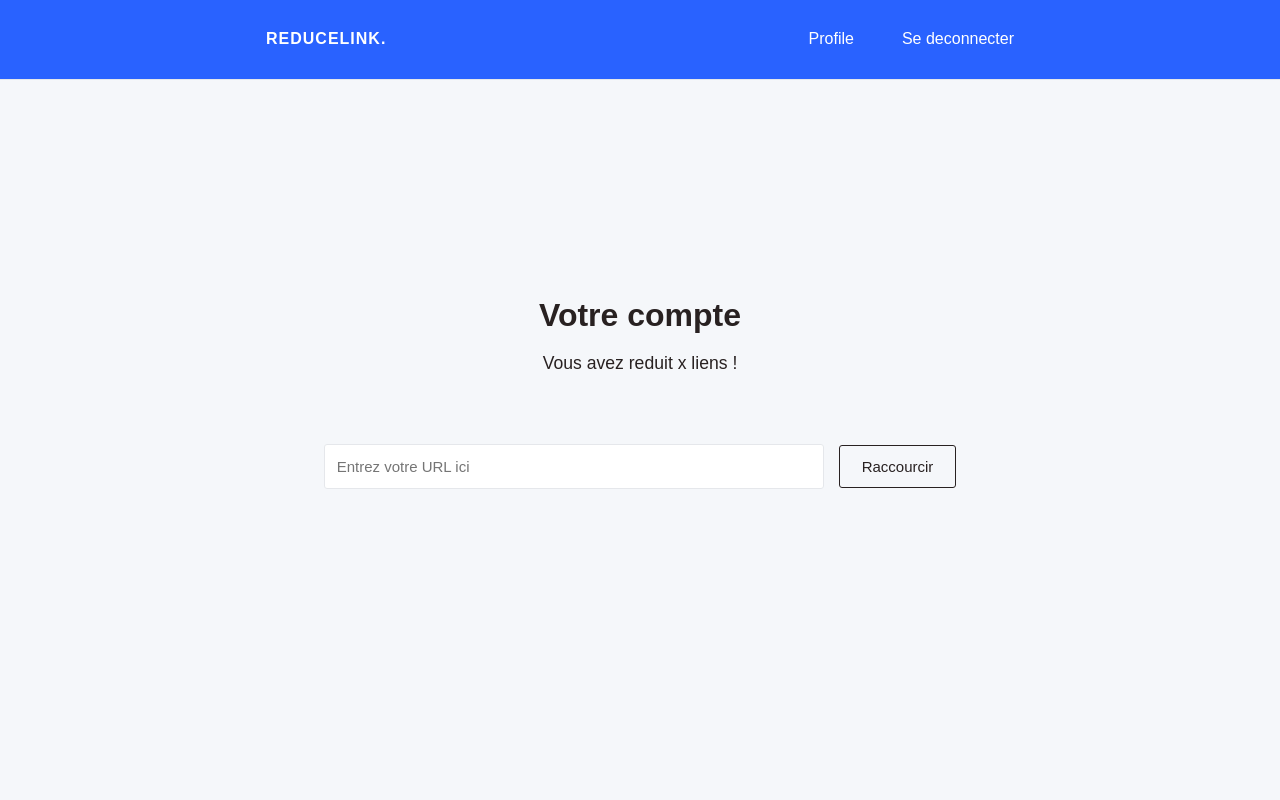
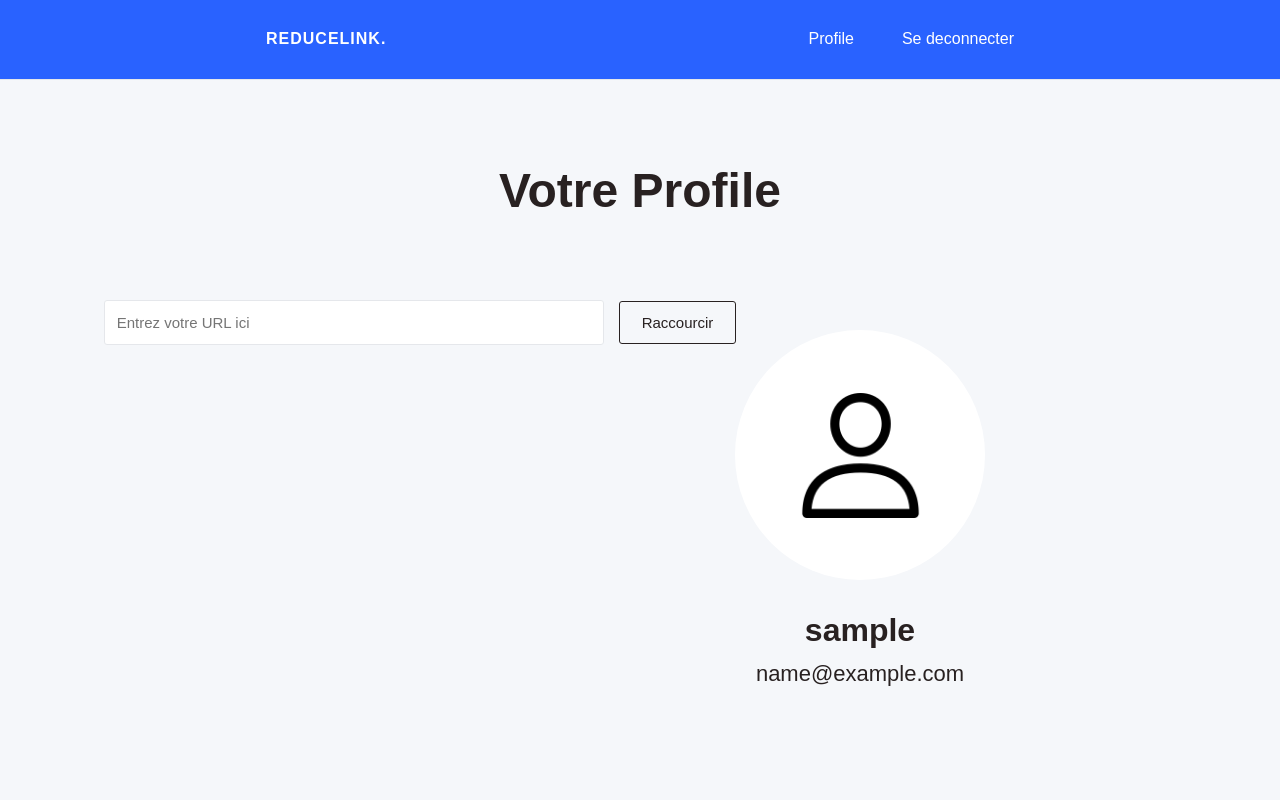
Before and after one commit to ZeAmine/auth-project, a PHP site: page /profile.php in a window 1280 px wide. Run offline with PHP 8.4, Linux system fonts and the light colour scheme; the visitor is signed in with stand-in values (Sample User, id 1).

Commit message:
Update Profil style

```diff
--- a/profile.php
+++ b/profile.php
@@ -1,15 +1,27 @@
 <?php require_once('header.php') ?>
 
-<section class="body">
-    <div class="inner-body">
-        <h1>Votre compte</h1>
-        <h4 class="info">Vous avez reduit x liens !</h4>
-        <form action="includes/shorturl.inc.php" method="POST" class="form-url">
-            <input type="url" name="input_url" placeholder="Entrez votre URL ici" pattern="https://.*" size="30"
-                   required>
-            <button type="submit" name="submit_url" value="shorten">Raccourcir</button>
-        </form>
-    </div>
-</section>
+    <section class="profile">
+        <div class="container">
+            <h1>Votre Profile</h1>
+            <div class="section-left">
+                <form action="includes/shorturl.inc.php" method="POST" class="form-url">
+                    <input type="url" name="input_url" placeholder="Entrez votre URL ici" pattern="https://.*"
+                           size="30">
+                    <button type="submit" name="submit_url" value="shorten">Raccourcir</button>
+                </form>
+            </div>
+            <div class="section-right">
+                <div class="block-user">
+                    <div class="picture">
+                        <img src="./img/user.png" alt="picture profile">
+                    </div>
+                    <?php if (isset($_SESSION["email"]) && isset($_SESSION["user"])): ?>
+                        <p class="user"><?= $_SESSION["user"] ?></p>
+                        <p class="email"><?= $_SESSION["email"] ?></p>
+                    <?php endif; ?>
+                </div>
+            </div>
+        </div>
+    </section>
 
 <?php require_once('footer.php'); ?>
--- a/styles/index.css
+++ b/styles/index.css
@@ -91,8 +91,25 @@ nav {
     flex-direction: column;
     align-items: center;
     width: 60%;
-    margin: 200px auto 0;
+    margin: 80px auto 0;
     position: relative;
+}
+
+.inner-body h1 {
+    font-size: 3em;
+    font-weight: 700;
+    text-align: center;
+    margin-bottom: 80px;
+}
+
+.inner-body h4 {
+    position: absolute;
+    top: 65%;
+    left: 40%;
+    transform: translate(-50%);
+    font-size: 1.1em;
+    font-weight: 600;
+    text-align: center;
 }
 
 .form-url {
@@ -128,19 +145,6 @@ nav {
     padding: 12px 22px;
     cursor: pointer;
     transition: all 0.2s ease;
-}
-
-.inner-body h1 {
-    font-size: 2em;
-    font-weight: 700;
-    text-align: center;
-    margin: 15px;
-}
-
-.inner-body h4 {
-    font-size: 1.1em;
-    font-weight: 500;
-    text-align: center;
 }
 
 .inner-body p {
@@ -293,3 +297,83 @@ button:hover {
     color: var(--whiteBloc);
     border: 1px solid var(--black);
 }
+
+/*_________________PROFILE________________________*/
+.profile {
+    width: 100%;
+    height: 100%;
+    position: fixed;
+    /*background-color: red;*/
+}
+
+.container {
+    display: flex;
+    align-items: center;
+    width: 100%;
+    height: 60%;
+    margin: 150px auto;
+    padding: 0 200px;
+    /*background-color: blue;*/
+}
+
+.container h1 {
+    position: absolute;
+    top: 0;
+    left: 50%;
+    transform: translate(-50%);
+    font-size: 3em;
+    font-weight: 700;
+    text-align: center;
+    margin: 80px 0;
+}
+
+.section-left {
+    /*background-color: #616161;*/
+    width: 50%;
+    height: 100%;
+    display: flex;
+    justify-content: center;
+    align-items: flex-start;
+}
+
+.section-right {
+    /*background-color: #F03E53;*/
+    width: 50%;
+    height: 100%;
+    display: flex;
+    justify-content: center;
+    align-items: flex-start;
+}
+
+.block-user {
+    margin: 100px auto 0;
+}
+
+.block-user .picture {
+    display: flex;
+    justify-content: center;
+    align-items: center;
+    width: 250px;
+    height: 250px;
+    border-radius: 50%;
+    background-color: var(--whiteBloc);
+    margin-bottom: 30px;
+    overflow: hidden;
+}
+
+.block-user .picture img {
+    width: 50%;
+}
+
+.block-user .user {
+    font-size: 32px;
+    font-weight: 600;
+    text-align: center;
+    margin-bottom: 8px;
+}
+
+.block-user .email {
+    font-size: 22px;
+    font-weight: 500;
+    text-align: center;
+}
```
Also changed, not shown: includes/functions.inc.php (+24 -9 lines), index.php (+4 -19 lines), test.php (added, +52 -0 lines), img/user.png (added).
